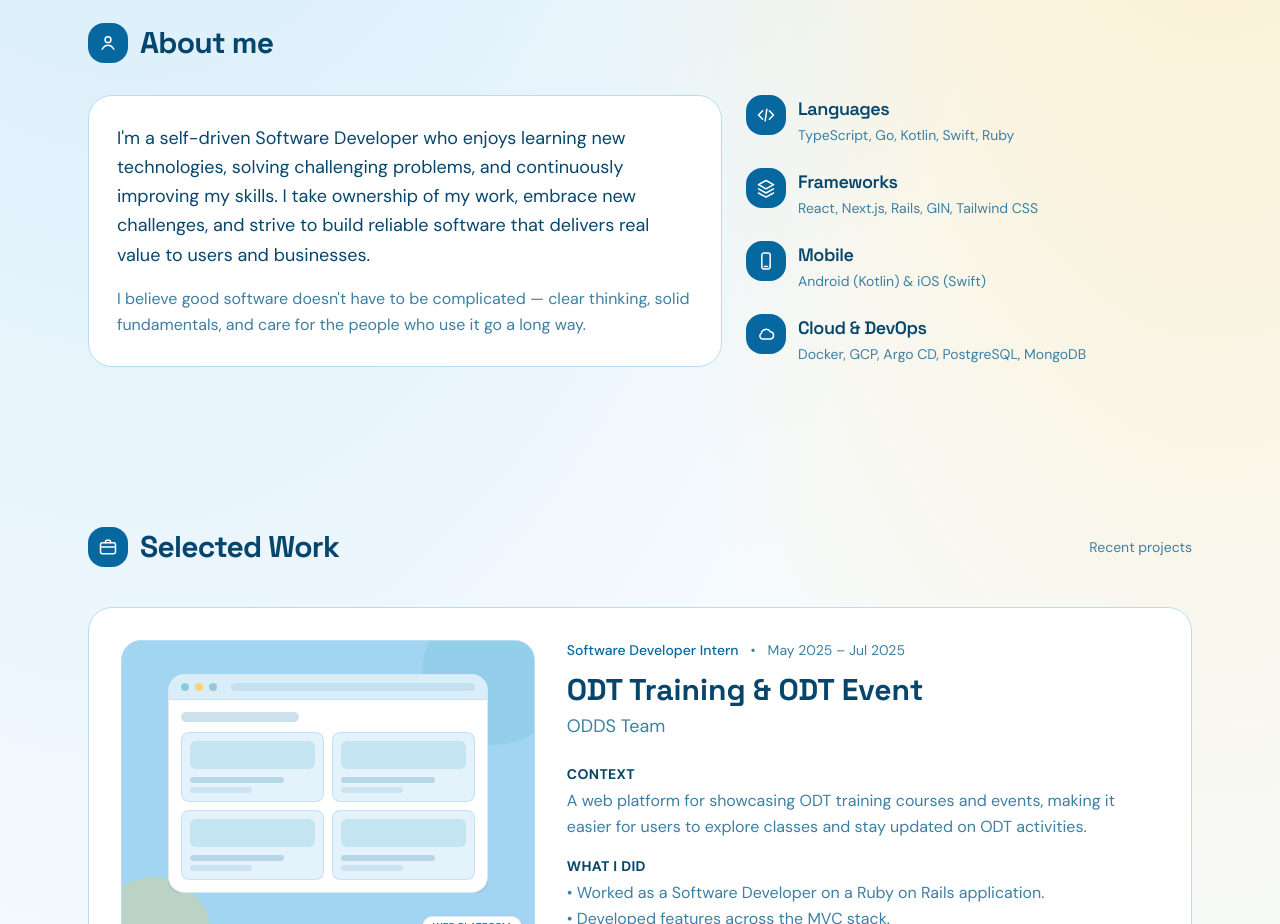
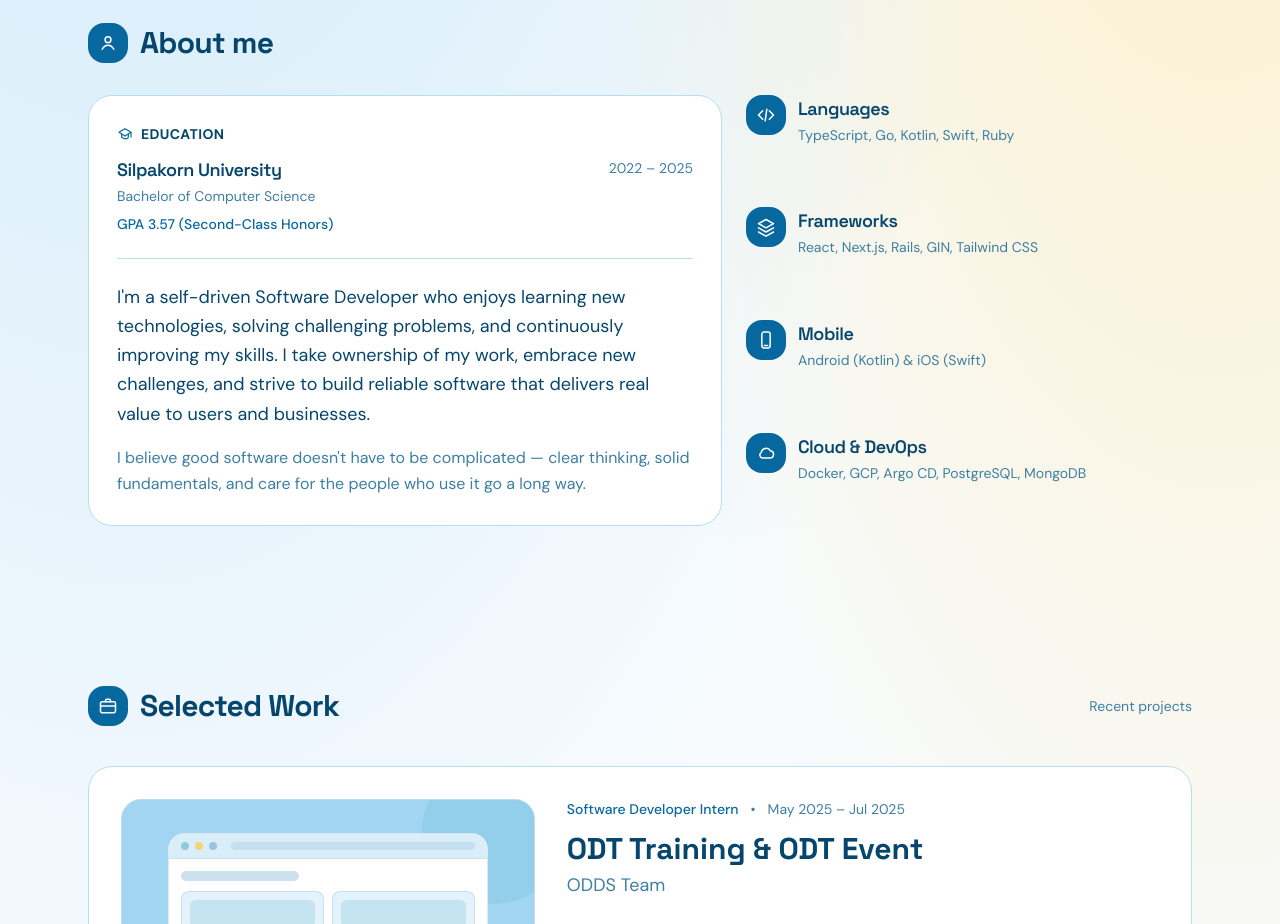
Before and after one commit to pparnfaa/parnfa-portfolio, a React (Vite) app: page / in a window 1280 px wide. Shown: the part 860-1784 px from the top of the page. Built offline with nearby package versions, Linux system fonts and the light colour scheme.

Commit message:
✨ add education section to About component

```diff
--- a/src/components/About.tsx
+++ b/src/components/About.tsx
@@ -3,6 +3,7 @@ import type { Skill } from "../i18n/translations";
 import {
   CloudIcon,
   CodeIcon,
+  GraduationCapIcon,
   LayersIcon,
   PhoneIcon,
   UserIcon,
@@ -17,6 +18,7 @@ const skillIcons: Record<Skill["icon"], typeof CodeIcon> = {
 
 export function About() {
   const { t } = useLanguage();
+  const { school, degree, period, honors, label } = t.about.education;
 
   return (
     <section id="about" className="mx-auto max-w-6xl px-6 py-16 md:py-20">
@@ -31,6 +33,27 @@ export function About() {
 
       <div className="grid gap-6 md:grid-cols-12">
         <div className="rounded-3xl border border-border bg-card p-7 md:col-span-7">
+          <div className="mb-6 border-b border-border pb-6">
+            <div className="mb-3 flex items-center gap-2">
+              <GraduationCapIcon className="h-4 w-4 text-sky-deep" />
+              <h3 className="text-sm font-semibold uppercase tracking-wide text-foreground">
+                {label}
+              </h3>
+            </div>
+            <div className="flex flex-col gap-2 sm:flex-row sm:items-start sm:justify-between">
+              <div>
+                <p className="font-display text-lg font-semibold tracking-tight text-foreground">
+                  {school}
+                </p>
+                <p className="mt-0.5 text-sm text-muted-foreground">{degree}</p>
+                <p className="mt-2 text-sm font-medium text-sky-deep">{honors}</p>
+              </div>
+              <span className="shrink-0 text-sm text-muted-foreground sm:pt-0.5">
+                {period}
+              </span>
+            </div>
+          </div>
+
           <p className="text-lg leading-relaxed text-foreground">{t.about.p1}</p>
           <p className="mt-4 leading-relaxed text-muted-foreground">
             {t.about.p2}
--- a/src/components/Icons.tsx
+++ b/src/components/Icons.tsx
@@ -123,6 +123,32 @@ export function BriefcaseIcon({ className }: IconProps) {
       />
       <path
         d="M9 7V5.5A1.5 1.5 0 0 1 10.5 4h3A1.5 1.5 0 0 1 15 5.5V7M3 12h18"
+        stroke="currentColor"
+        strokeWidth="1.8"
+        strokeLinecap="round"
+      />
+    </svg>
+  );
+}
+
+export function GraduationCapIcon({ className }: IconProps) {
+  return (
+    <svg className={className} viewBox="0 0 24 24" fill="none" aria-hidden>
+      <path
+        d="M3 9.5 12 4l9 5.5-9 5.5L3 9.5Z"
+        stroke="currentColor"
+        strokeWidth="1.8"
+        strokeLinejoin="round"
+      />
+      <path
+        d="M7 12.2v4.3c0 .4.7 1.5 5 2.5s5-2.1 5-2.5v-4.3"
+        stroke="currentColor"
+        strokeWidth="1.8"
+        strokeLinecap="round"
+        strokeLinejoin="round"
+      />
+      <path
+        d="M21 10v6.5"
         stroke="currentColor"
         strokeWidth="1.8"
         strokeLinecap="round"
--- a/src/i18n/translations.ts
+++ b/src/i18n/translations.ts
@@ -42,6 +42,13 @@ type Dictionary = {
     p1: string;
     p2: string;
     skills: Skill[];
+    education: {
+      label: string;
+      school: string;
+      degree: string;
+      period: string;
+      honors: string;
+    };
   };
   work: {
     title: string;
@@ -115,6 +122,13 @@ export const translations: Record<Locale, Dictionary> = {
           icon: "cloud",
         },
       ],
+      education: {
+        label: "Education",
+        school: "Silpakorn University",
+        degree: "Bachelor of Computer Science",
+        period: "2022 – 2025",
+        honors: "GPA 3.57 (Second-Class Honors)",
+      },
     },
     work: {
       title: "Selected Work",
@@ -245,6 +259,13 @@ export const translations: Record<Locale, Dictionary> = {
           icon: "cloud",
         },
       ],
+      education: {
+        label: "การศึกษา",
+        school: "มหาวิทยาลัยศิลปากร",
+        degree: "วิทยาศาสตรบัณฑิต สาขาวิทยาการคอมพิวเตอร์",
+        period: "2565 – 2568",
+        honors: "GPA 3.57 (เกียรตินิยมอันดับสอง)",
+      },
     },
     work: {
       title: "ผลงานเด่น",
```
